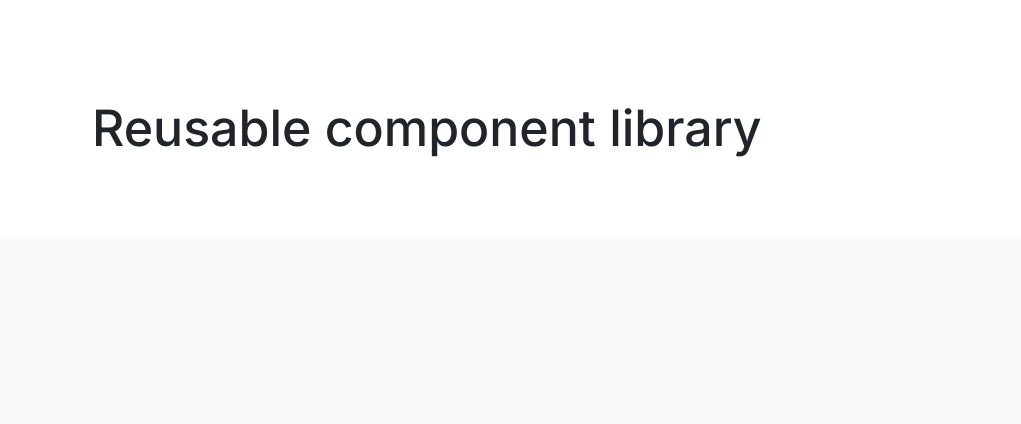
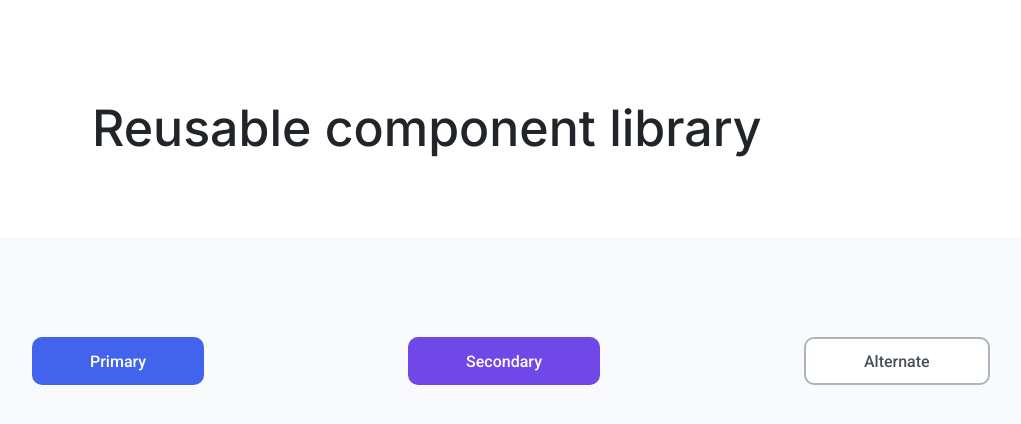
Before and after one commit to nbmprod/htmlcss-20220919_nikita804, a website: page index.html in a window 1280 px wide. Shown: the top 424 px of the page, without its empty margins (68-1089 px from the left). Drawn offline with nearby package versions, Linux system fonts and the light colour scheme.

Commit message:
adding button component to master

```diff
--- a/assets/css/main.css
+++ b/assets/css/main.css
@@ -4,6 +4,7 @@
 @import '../../components/preview/preview.css';
 @import '../../components/footer/footer.css';
 @import '../../components/container/container.css';
+@import '../../components/button/button.css';
 
 
 :root {
--- /dev/null
+++ b/components/button/button.css
@@ -0,0 +1,69 @@
+.button_primary{
+    height: 48px;
+    padding: 0 58px;
+    border: 0;
+    border-radius: 10px;
+    background-color:#4263EB;
+    color: #FFFFFF;
+    font-weight: 500;
+    font-size: 16px;
+    line-height: 19px;
+    cursor: pointer;
+    transition: opacity 200ms ease-in-out, background 200ms ease-in-out;
+}
+
+.button_primary:hover{
+    background-color: #2342C0;
+}
+
+.button_primary:disabled{
+    opacity: 0.5;
+    cursor: none;
+}
+
+.button_secondary{
+    height: 48px;
+    padding: 0 58px;
+    border: 0;
+    border-radius: 10px;
+    background-color:#7048E8;
+    color: #FFFFFF;
+    font-weight: 500;
+    font-size: 16px;
+    line-height: 19px;
+    cursor: pointer;
+    transition: opacity 200ms ease-in-out, background 200ms ease-in-out;
+}
+
+.button_secondary:hover{
+    background-color: #5028C6;
+}
+
+.button_secondary:disabled{
+    opacity: 0.5;
+    cursor: none;
+}
+
+.button_alternate{
+    height: 48px;
+    padding: 0 58px;
+    border: 2px solid;
+    border-color: #ACB5BD;
+    border-radius: 10px;
+    background-color:#FFFFFF;
+    color: #495057;
+    font-weight: 500;
+    font-size: 16px;
+    line-height: 19px;
+    cursor: pointer;
+    transition: opacity 200ms ease-in-out, background 200ms ease-in-out;
+}
+
+.button_alternate:hover{
+    border-color: #212429;
+}
+
+.button_alternate:disabled{
+    opacity: 0.5;
+    cursor: none;
+}
--- a/components/preview/preview.css
+++ b/components/preview/preview.css
@@ -2,3 +2,7 @@
     height: 1036px;
     background-color: #F9FAFC;
 }
+
+.preview__button{
+    margin: 100px 100px;
+}
--- a/index.html
+++ b/index.html
@@ -14,7 +14,9 @@
             </header>
 
             <main class="preview">
-
+                <button class="button preview__button button_primary">Primary</button>
+                <button class="button preview__button button_secondary">Secondary</button>
+                <button class="button preview__button button_alternate">Alternate</button>
             </main>
 
             <footer class="footer">
```
